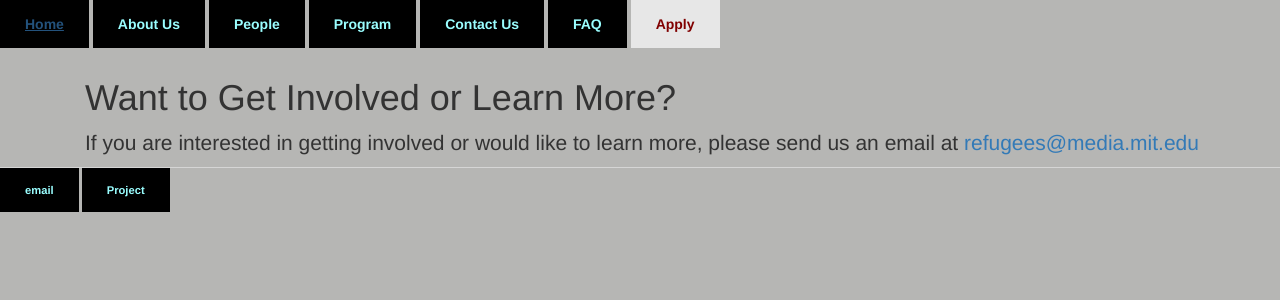
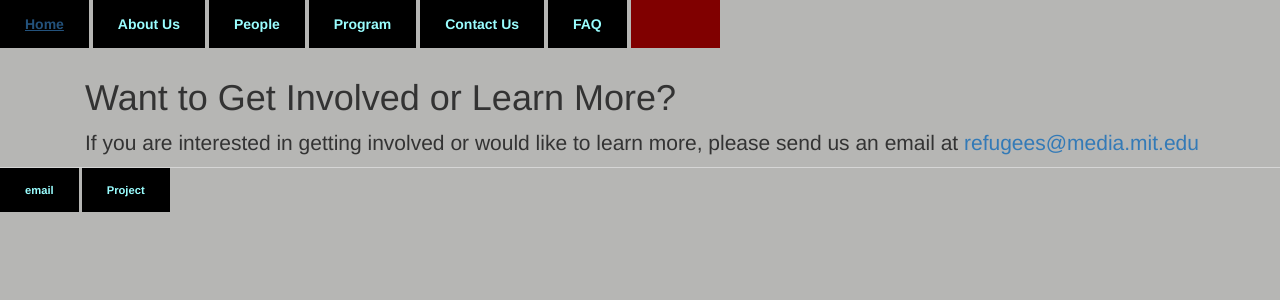
Before and after one commit to Refugee-Learning-Accelerator/Refugee-Learning-Accelerator.github.io, a Jekyll site: the page built from contact_us/index.html, in a window 1280 px wide. Shown: the top 300 px of the page. Built offline with Jekyll 4.4.1, drawn with Linux system fonts in a browser that asks for light colours; nearby versions of some CDN libraries; library files that are not in the unit come from our copies.

Commit message:
Update main.css

```diff
--- a/css/main.css
+++ b/css/main.css
@@ -86,7 +86,7 @@ a.class2:hover {
     text-decoration: underline;
 }
 a.class3 {
-    background-color: #E7E7E7;
+    background-color: #800000;
     color: #800000;
     padding: 14px 25px;
     text-align: center;
```
